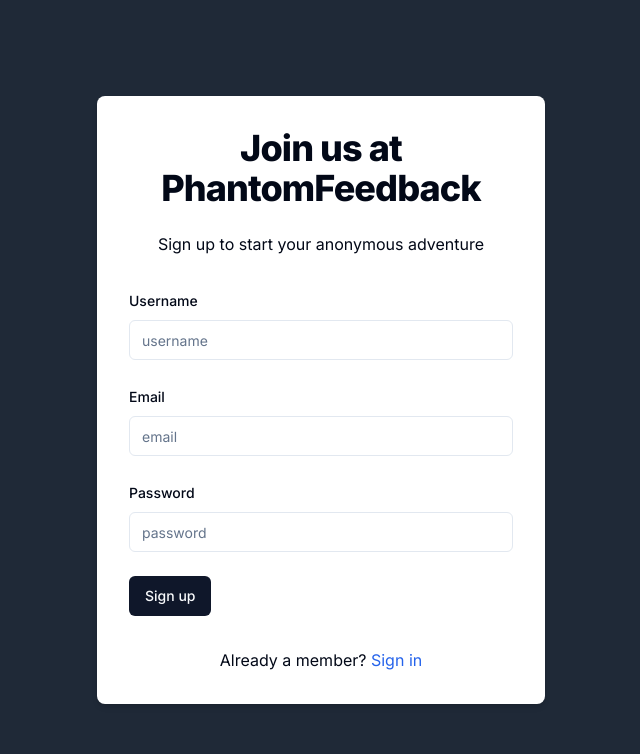
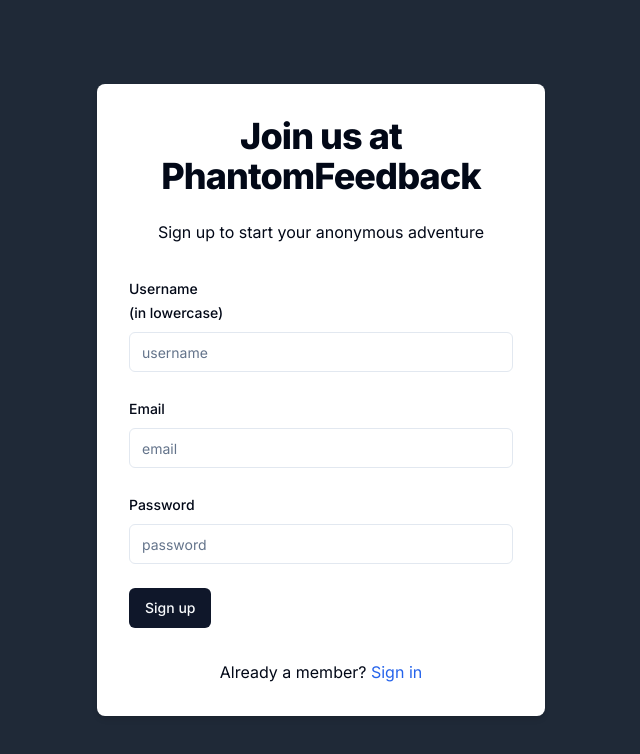
Before and after one commit to kisnagoyal/PhantomFeedback, a Next.js app: page /sign-up in a window 1280 px wide. Shown: the top 754 px of the page, without its empty margins (319-959 px from the left). Built offline with nearby package versions, Linux system fonts and the light colour scheme.

Commit message:
bug fixed

```diff
--- a/src/app/(auth)/sign-up/page.tsx
+++ b/src/app/(auth)/sign-up/page.tsx
@@ -104,7 +104,7 @@
                             control={form.control}
                             render={({ field }) => (
                                 <FormItem>
-                                    <FormLabel>Username</FormLabel>
+                                    <FormLabel>Username <div className="text-zinc-700" />(in lowercase)</FormLabel>
                                     <FormControl>
                                         <Input placeholder="username"
                                             {...field}
```
